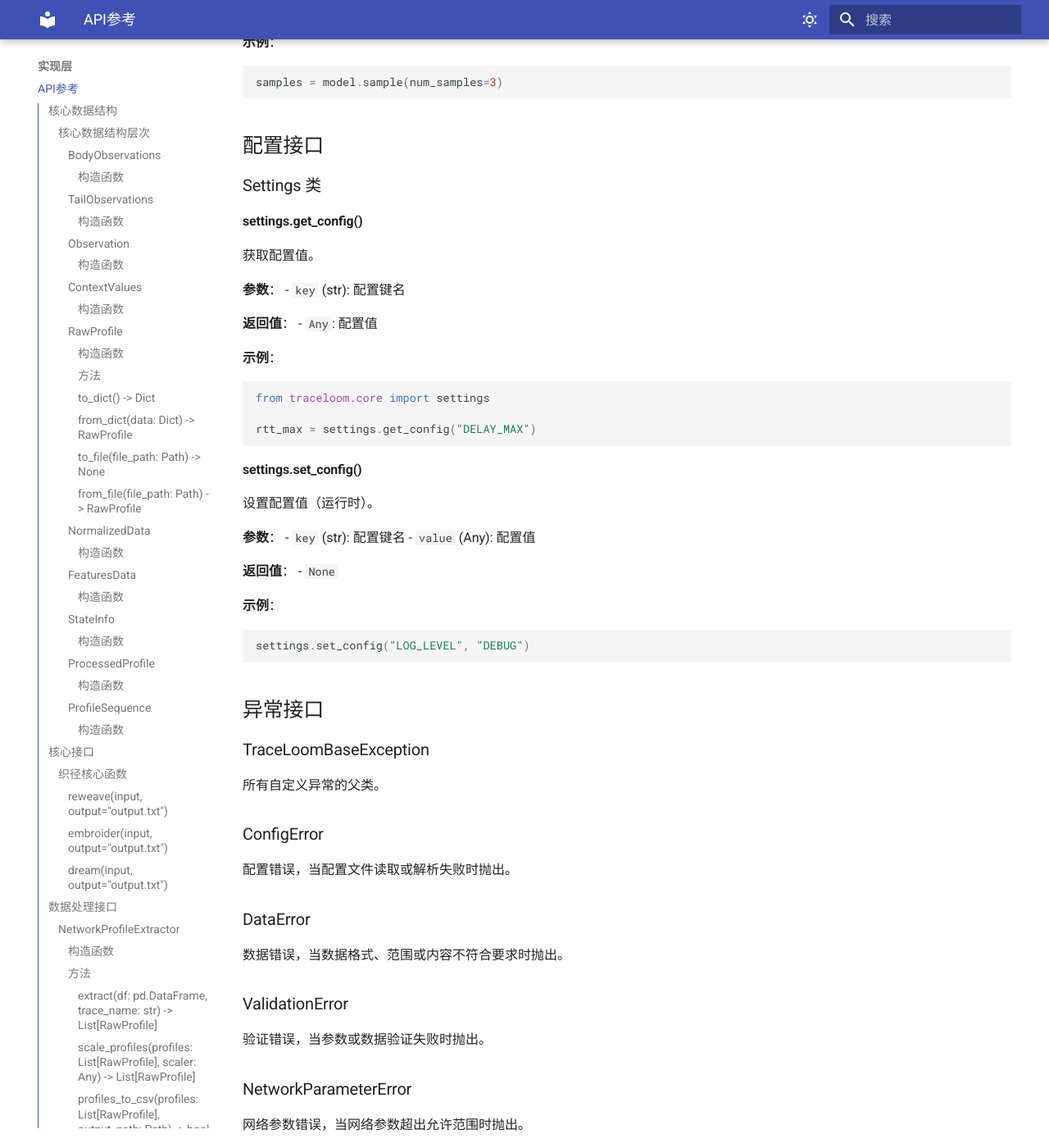
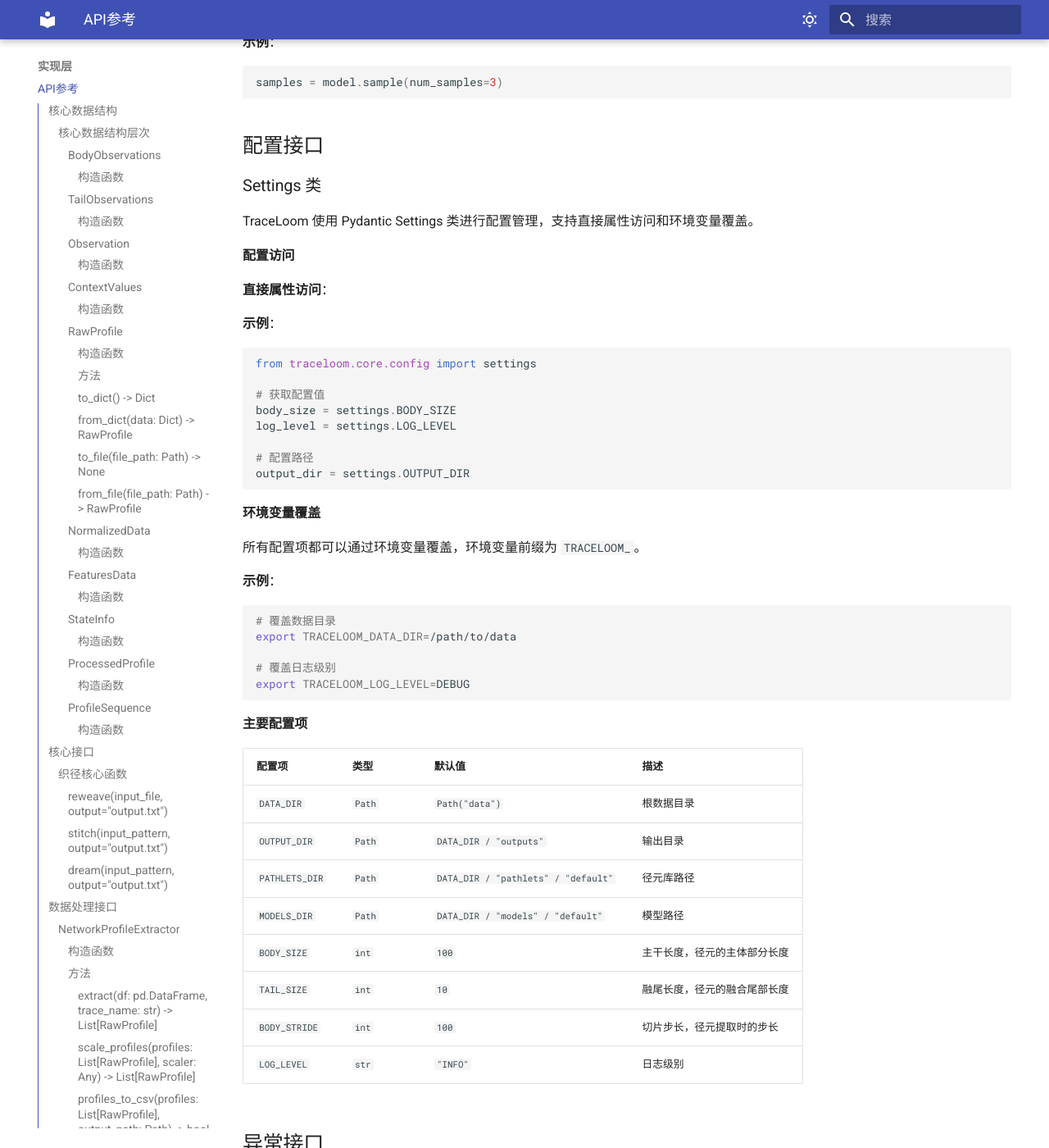
Before and after one commit to sangachy-cyber/traceloom, an MkDocs documentation site: the page built from docs/02-implementation/api-reference.md, in a window 1280 px wide and 1400 px high, scrolled down 15966 px. Shown: the whole window at 82% size. Built offline with MkDocs 1.6.1 and Material for MkDocs 9.7.7, drawn with Linux system fonts in a browser that asks for light colours; some of the changed text lies outside the part shown.

Commit message:
文档更新：与最新代码实现保持一致
- 将 embroider 函数更新为 stitch 函数
- 修正配置参数名称（WINDOW_* 改为 BODY_* 和 TAIL_*）
- 更新配置访问方式为直接属性访问
- 修正导入路径和示例代码
- 确保所有文档与实际代码实现一致

````diff
--- a/docs/02-implementation/api-reference.md
+++ b/docs/02-implementation/api-reference.md
@@ -294,12 +294,12 @@ ProfileSequence(
 
 TraceLoom 提供了三个核心织径函数，用于生成不同类型的网络路径：
 
-#### reweave(input, output="output.txt")
+#### reweave(input_file, output="output.txt")
 
 **重织**：从真实 HoloWAN 文件提取并重组路径（【故径】）。
 
 **参数**：
-- `input` (str): 真实 HoloWAN 文件路径
+- `input_file` (str): 真实 HoloWAN 文件路径
 - `output` (str or Path, optional): 输出文件路径，默认为"output.txt"
 
 **返回值**：
@@ -318,18 +318,18 @@ import traceloom as tl
 
 # 从文件重织
 result = tl.reweave(
-    input="real.txt",
+    input_file="real.txt",
     output="reweave.txt"
 )
 print(result)
 ```
 
-#### embroider(input, output="output.txt")
+#### stitch(input_pattern, output="output.txt")
 
 **绣织**：按织样构造高质量路径（【质径】）。
 
 **参数**：
-- `input` (str): 织样字符串，支持两种格式：
+- `input_pattern` (str): 织样字符串，支持两种格式：
   - 紧凑文本格式："s0x2 -> s2x6"（状态名x时长倍数，时长倍数×10=实际秒数）
   - JSON格式：'[{"state": "s0", "duration": 20}, {"state": "s2", "duration": 60}]'
 - `output` (str or Path, optional): 输出文件路径，默认为"output.txt"
@@ -342,25 +342,25 @@ print(result)
 import traceloom as tl
 
 # 使用紧凑文本格式织样
-result = tl.embroider(
-    input="s0x2 -> s2x6",
-    output="embroider.txt"
+result = tl.stitch(
+    input_pattern="s0x2 -> s2x6",
+    output="stitch.txt"
 )
 
 # 使用JSON格式织样
 json_pattern = '[{"state": "s0", "duration": 20}, {"state": "s2", "duration": 60}]'
-result = tl.embroider(
-    input=json_pattern,
+result = tl.stitch(
+    input_pattern=json_pattern,
     output="json_pattern.txt"
 )
 ```
 
-#### dream(input, output="output.txt")
+#### dream(input_pattern, output="output.txt")
 
 **广织**：生成全新的虚拟路径（【幻径】）。
 
 **参数**：
-- `input` (str): 织样字符串，格式同 `embroider` 函数
+- `input_pattern` (str): 织样字符串，格式同 `stitch` 函数
 - `output` (str or Path, optional): 输出文件路径，默认为"output.txt"
 
 **返回值**：
@@ -372,7 +372,7 @@ import traceloom as tl
 
 # 生成幻径
 result = tl.dream(
-    input="s0x2 -> s2x6",
+    input_pattern="s0x2 -> s2x6",
     output="dreamed.txt"
 )
 ```
@@ -387,16 +387,16 @@ result = tl.dream(
 
 ```python
 NetworkProfileExtractor(
-    window_context_size: int = settings.WINDOW_CONTEXT_SIZE,
-    window_cont_size: int = settings.WINDOW_CONT_SIZE,
-    sliding_step: int = settings.SLIDING_STEP
+    window_context_size: int = settings.BODY_SIZE,
+    window_cont_size: int = settings.TAIL_SIZE,
+    sliding_step: int = settings.BODY_STRIDE
 )
 ```
 
 **参数**：
 - `window_context_size`: 上下文窗口大小（行），默认为100
 - `window_cont_size`: 延续窗口大小（行），默认为10
-- `sliding_step`: 滑动步长（行），默认为50
+- `sliding_step`: 滑动步长（行），默认为100
 
 **返回值**：
 - `NetworkProfileExtractor`: 网络剖面提取器实例
@@ -938,38 +938,49 @@ samples = model.sample(num_samples=3)
 
 ### Settings 类
 
-#### settings.get_config()
+TraceLoom 使用 Pydantic Settings 类进行配置管理，支持直接属性访问和环境变量覆盖。
 
-获取配置值。
+#### 配置访问
 
-**参数**：
-- `key` (str): 配置键名
-
-**返回值**：
-- `Any`: 配置值
+**直接属性访问**：
 
 **示例**：
 ```python
-from traceloom.core import settings
+from traceloom.core.config import settings
 
-rtt_max = settings.get_config("DELAY_MAX")
+# 获取配置值
+body_size = settings.BODY_SIZE
+log_level = settings.LOG_LEVEL
+
+# 配置路径
+output_dir = settings.OUTPUT_DIR
 ```
 
-#### settings.set_config()
+#### 环境变量覆盖
 
-设置配置值（运行时）。
-
-**参数**：
-- `key` (str): 配置键名
-- `value` (Any): 配置值
-
-**返回值**：
-- `None`
+所有配置项都可以通过环境变量覆盖，环境变量前缀为 `TRACELOOM_`。
 
 **示例**：
-```python
-settings.set_config("LOG_LEVEL", "DEBUG")
+```bash
+# 覆盖数据目录
+export TRACELOOM_DATA_DIR=/path/to/data
+
+# 覆盖日志级别
+export TRACELOOM_LOG_LEVEL=DEBUG
 ```
+
+#### 主要配置项
+
+| 配置项 | 类型 | 默认值 | 描述 |
+|-------|------|-------|------|
+| `DATA_DIR` | `Path` | `Path("data")` | 根数据目录 |
+| `OUTPUT_DIR` | `Path` | `DATA_DIR / "outputs"` | 输出目录 |
+| `PATHLETS_DIR` | `Path` | `DATA_DIR / "pathlets" / "default"` | 径元库路径 |
+| `MODELS_DIR` | `Path` | `DATA_DIR / "models" / "default"` | 模型路径 |
+| `BODY_SIZE` | `int` | `100` | 主干长度，径元的主体部分长度 |
+| `TAIL_SIZE` | `int` | `10` | 融尾长度，径元的融合尾部长度 |
+| `BODY_STRIDE` | `int` | `100` | 切片步长，径元提取时的步长 |
+| `LOG_LEVEL` | `str` | `"INFO"` | 日志级别 |
 
 ## 异常接口
 
@@ -1006,21 +1017,21 @@ import traceloom as tl
 
 # 重织：从真实HoloWAN文件提取并重组路径
 reweave_result = tl.reweave(
-    input="data/raw/20251203_230356_b6x-playback.txt",
+    input_file="data/raw/20251203_230356_b6x-playback.txt",
     output="reweave_path.txt"
 )
 print("Reweave result:", reweave_result)
 
 # 绣织：按织样构造质径
-embroider_result = tl.embroider(
-    input="s0x2 -> s2x6",
-    output="embroider_path.txt"
+stitch_result = tl.stitch(
+    input_pattern="s0x2 -> s2x6",
+    output="stitch_path.txt"
 )
-print("Embroider result:", embroider_result)
+print("Stitch result:", stitch_result)
 
 # 广织：生成幻径
 dream_result = tl.dream(
-    input="s0x2 -> s2x6",
+    input_pattern="s0x2 -> s2x6",
     output="dream_path.txt"
 )
 print("Dream result:", dream_result)
````
Also changed, not shown: other parts of docs/02-implementation/api-reference.md (+2 -2 lines), docs/02-implementation/debugging-guide.md (+2 -2 lines), docs/index.md (+3 -3 lines).
